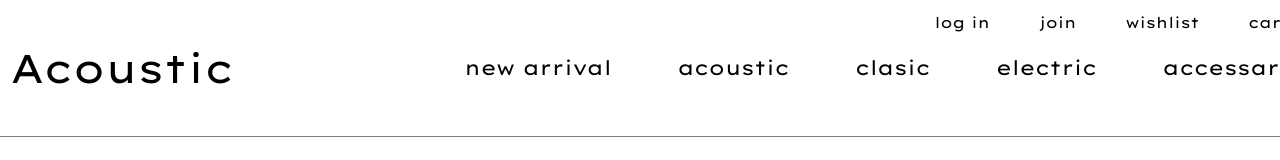
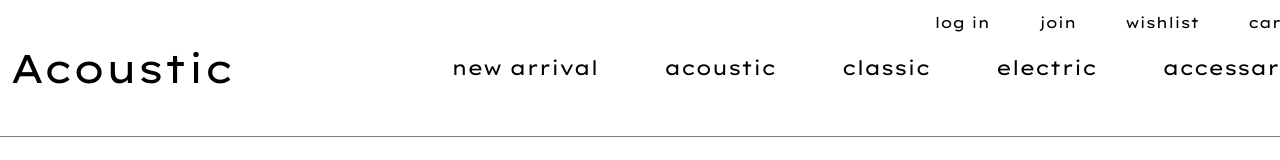
Before and after one commit to SeunghyunJeong5/FrontEndProject1, a plain HTML site: page acoustic.html in a window 1280 px wide. Shown: the top 160 px of the page. Drawn offline with Linux system fonts and the light colour scheme; a web font is replaced by a local one.

Commit message:
오타수정

```diff
--- a/acoustic.html
+++ b/acoustic.html
@@ -23,7 +23,7 @@
                     <li class="hd_page_tt">
                         <a href="new_arrival.html">new arrival</a>
                         <a href="acoustic.html">acoustic</a>
-                        <a href="clasic.html">clasic</a>
+                        <a href="classic.html">classic</a>
                         <a href="electric.html">electric</a>
                         <a href="accessary.html">accessary</a>
                     </li>
```
Also changed, not shown: classic.html (renamed from clasic.html).
